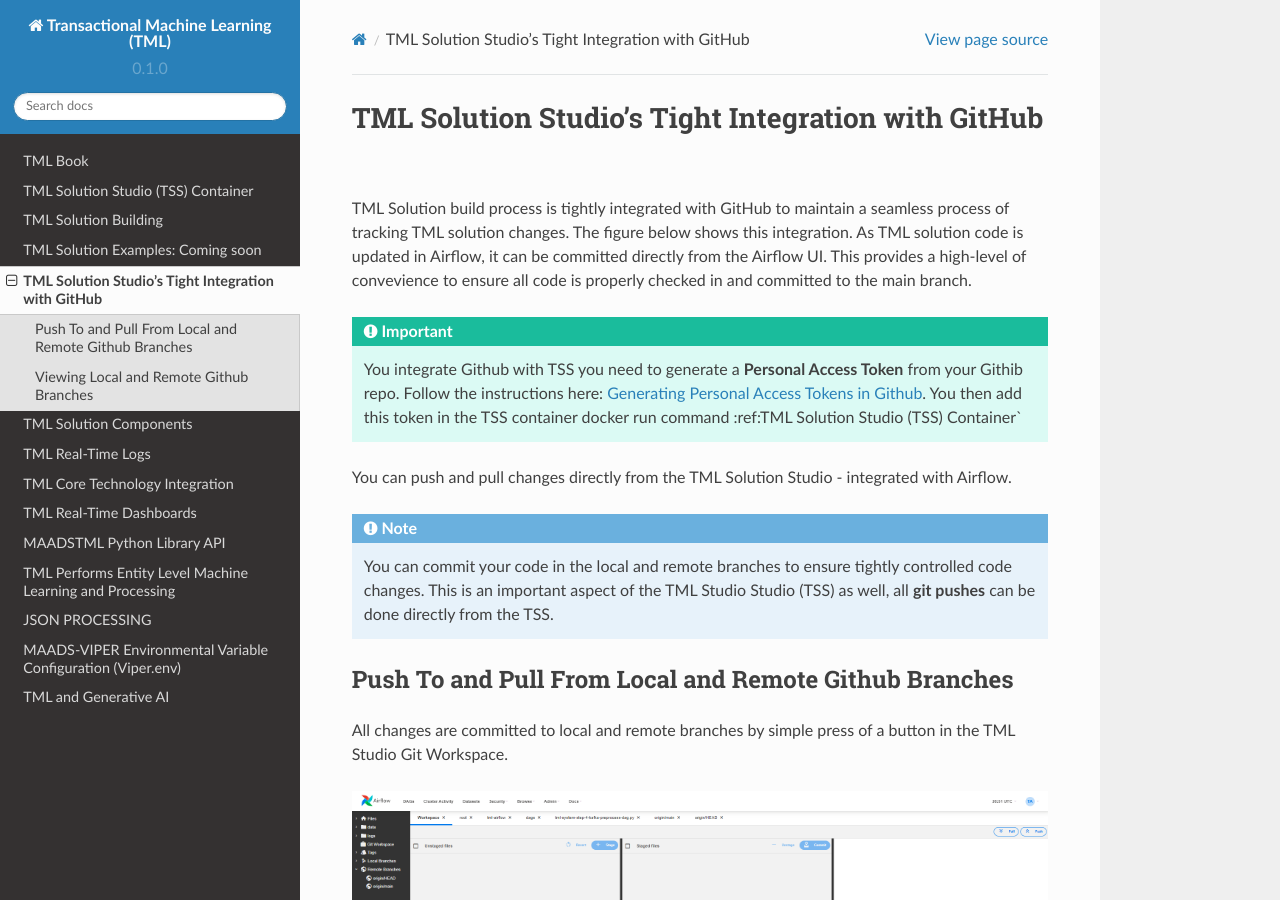
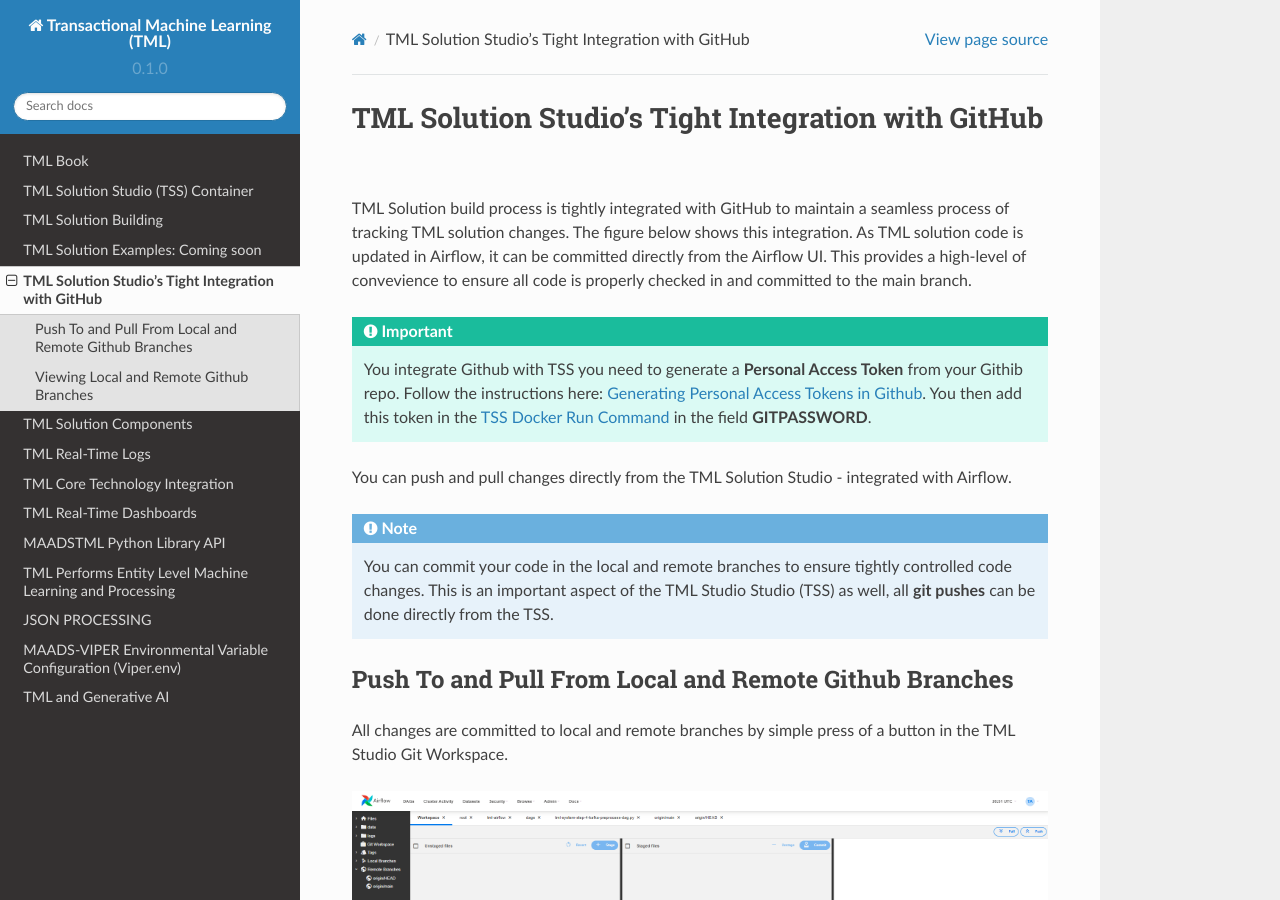
Before and after one commit to smaurice101/readthedocs, a Sphinx documentation site: the page built from docs/source/git.rst, in a window 1280 px wide and 900 px high. Built offline with Sphinx 7.4.7 and the Read the Docs theme 2.0.0, drawn with Linux system fonts in a browser that asks for light colours.

Commit message:
Update git.rst

```diff
--- a/docs/source/git.rst
+++ b/docs/source/git.rst
@@ -5,7 +5,7 @@
 
 .. important::
    You integrate Github with TSS you need to generate a **Personal Access Token** from your Githib repo.  Follow the instructions here: :ref:`Generating Personal
-   Access Tokens in Github`.  You then add this token in the TSS container docker run command :ref:TML Solution Studio (TSS) Container`
+   Access Tokens in Github`.  You then add this token in the :ref:`TSS Docker Run Command` in the field **GITPASSWORD**.
 
 
 You can push and pull changes directly from the TML Solution Studio - integrated with Airflow.
```
